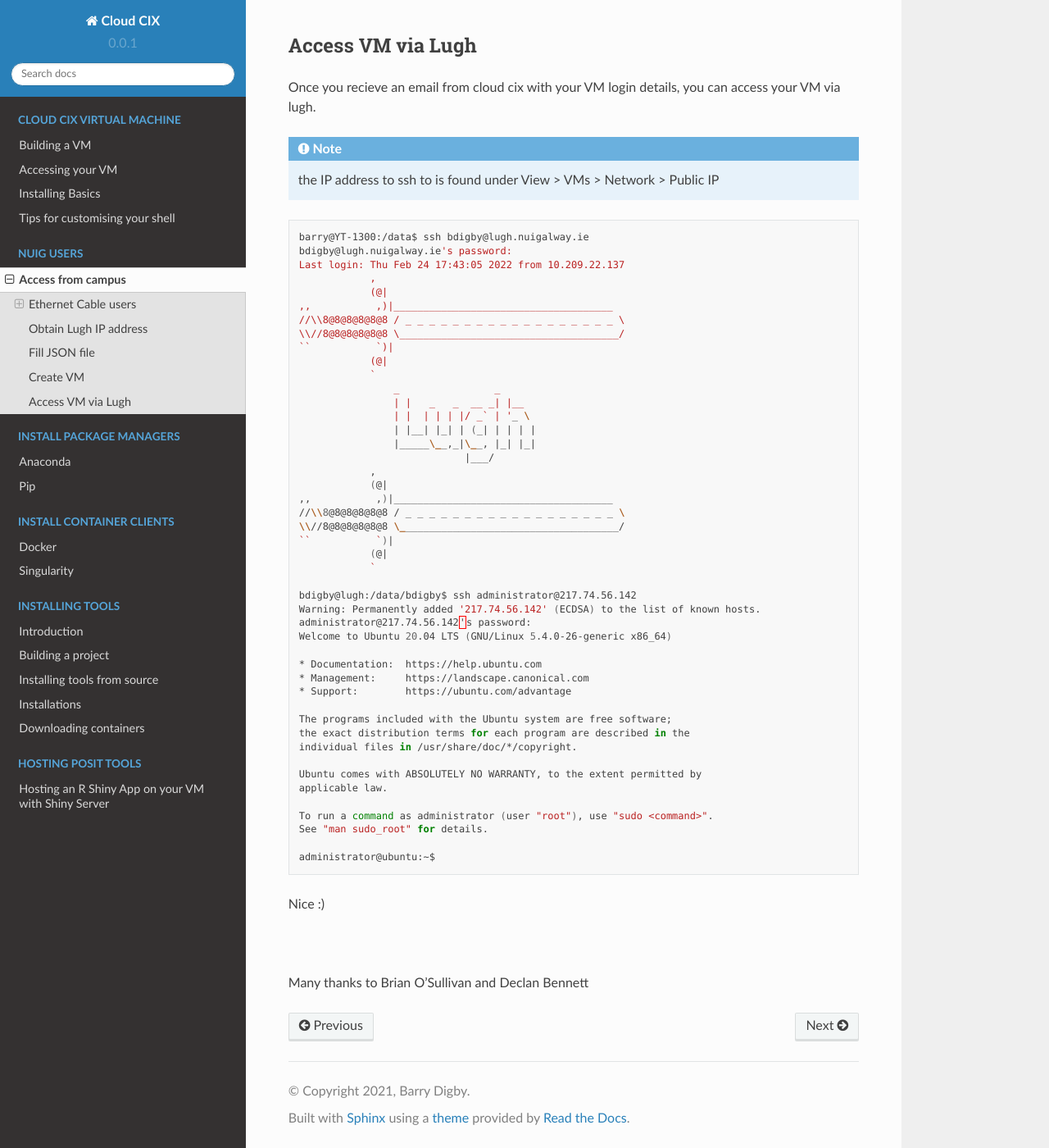
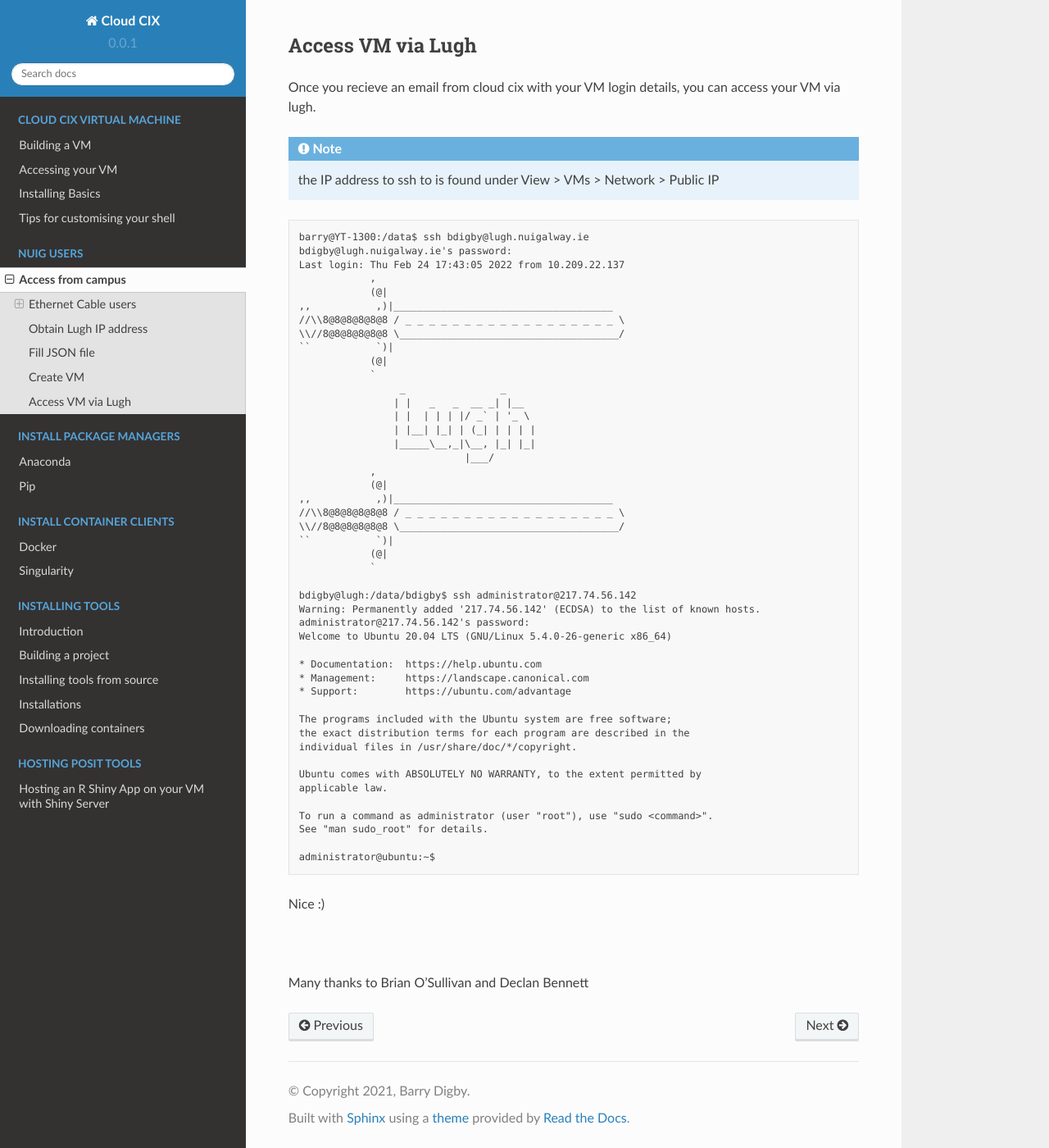
Before and after one commit to BarryDigby/Cloud_CIX, a Sphinx documentation site: the page built from docs/source/man_pages/nuig.rst, in a window 1280 px wide and 1400 px high, scrolled down 4373 px. Shown: the whole window at 82% size. Built offline with Sphinx 7.4.7 and the Read the Docs theme 2.0.0, drawn with Linux system fonts in a browser that asks for light colours.

Commit message:
Updated documentation syntax to stop VS code errors

```diff
--- a/docs/source/man_pages/install_source.rst
+++ b/docs/source/man_pages/install_source.rst
@@ -12,7 +12,7 @@
 
 See below for an example using the ``nextflow`` executable:
 
-#. Navigate to the ``nextflow`` github repository, and view the `latest releases <https://github.com/nextflow-io/nextflow/releases>`_.
+#. Navigate to the ``nextflow`` github repository, and view the `latest releases <https://github.com/nextflow-io/nextflow/releases>`__.
 
 .. code-block:: console
 
--- a/docs/source/man_pages/nuig.rst
+++ b/docs/source/man_pages/nuig.rst
@@ -140,7 +140,7 @@
 
 .. note:: the IP address to ssh to is found under View > VMs > Network > Public IP
 
-.. code-block:: bash
+.. code-block::
 
     barry@YT-1300:/data$ ssh bdigby@lugh.nuigalway.ie
     bdigby@lugh.nuigalway.ie's password:
@@ -153,7 +153,7 @@
     ``           `)|
                 (@|
                 `
-                    _                _
+                     _                _
                     | |   _   _  __ _| |__
                     | |  | | | |/ _` | '_ \
                     | |__| |_| | (_| | | | |
```
